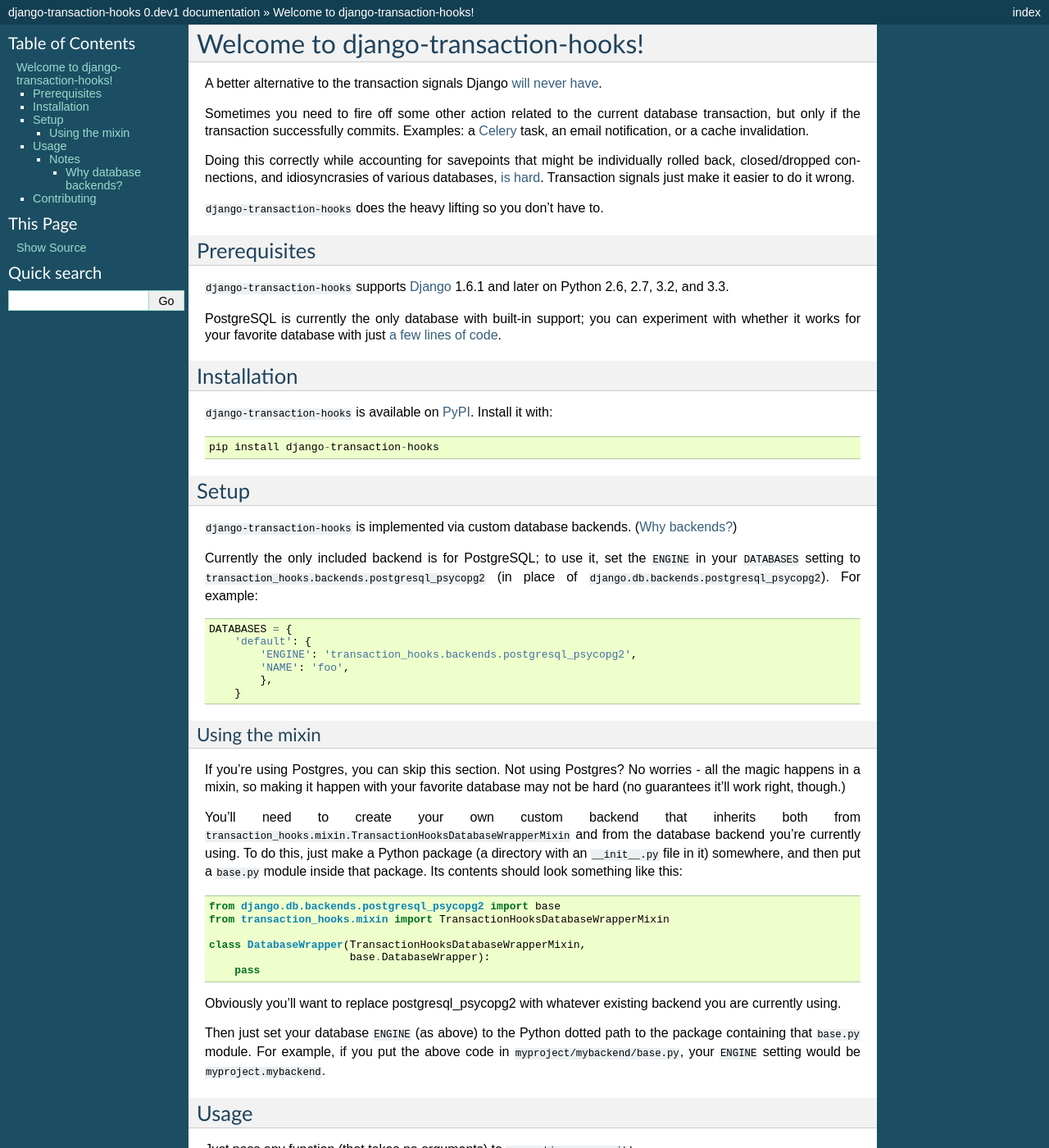
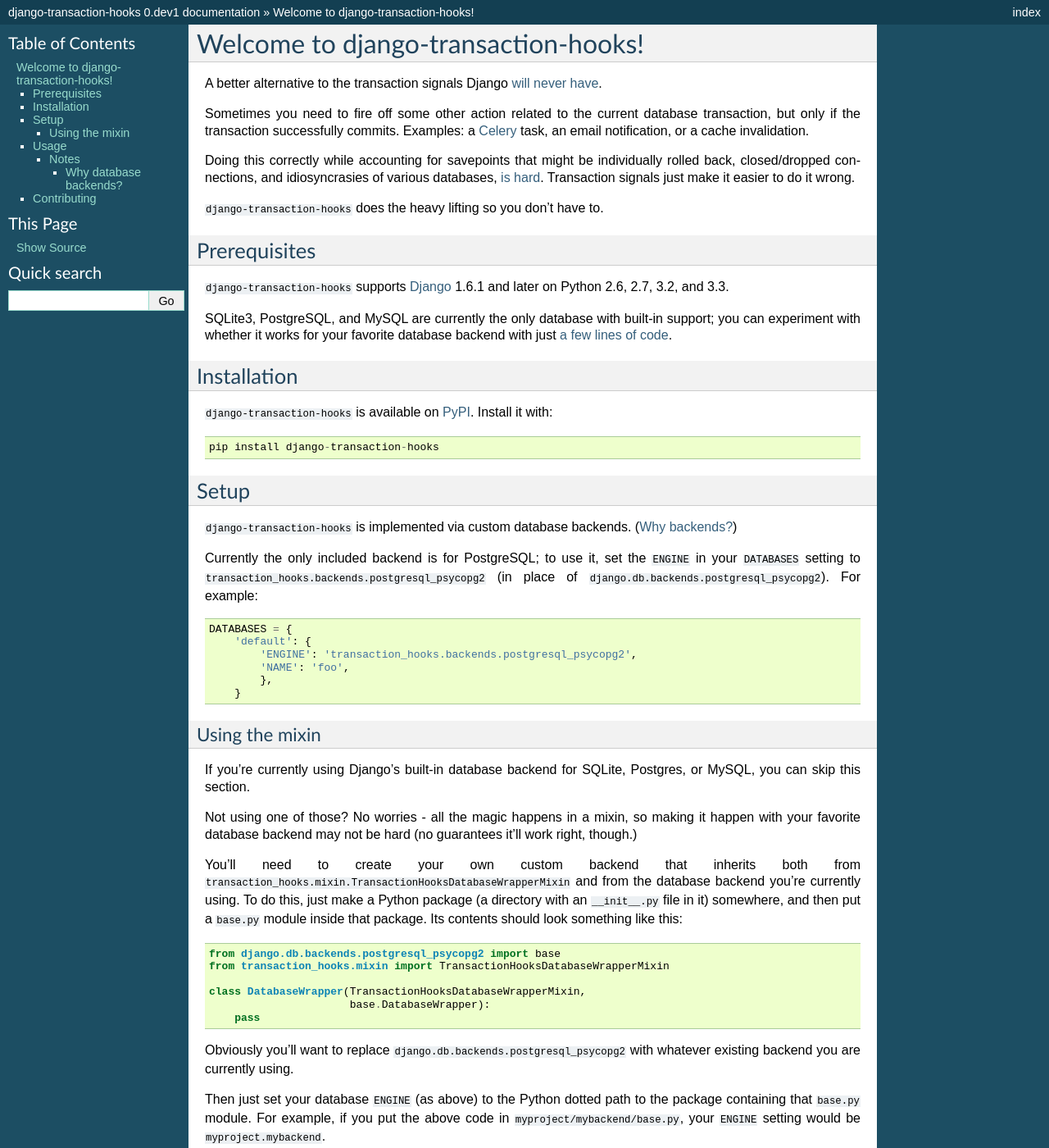
Before and after one commit to carljm/django-transaction-hooks, a Sphinx documentation site: the page built from doc/index.rst, in a window 1280 px wide and 1400 px high. Shown: the whole window at 82% size. Built offline with Sphinx 7.4.7, drawn with Linux system fonts in a browser that asks for light colours.

Commit message:
Add out-of-the-box support for SQLite3 and MySQL.

```diff
--- a/CONTRIBUTING.rst
+++ b/CONTRIBUTING.rst
@@ -51,8 +51,7 @@
 
     ./runtests.py
 
-(This runs the tests on Postgres; you must have a local Postgres server with a
-database named "dtc".)
+(This runs the tests on SQLite.)
 
 To run tox (which runs the tests across all supported Python and Django
 versions and databases) and generate a coverage report in the ``htmlcov/``
@@ -62,3 +61,6 @@
 
 This requires that you have ``python2.6``, ``python2.7``, ``python3.2``, and
 ``python3.3`` binaries on your system's shell path.
+
+It also requires that you have local PostgreSQL and MySQL servers running with
+a ``dtc`` database on each.
--- a/doc/index.rst
+++ b/doc/index.rst
@@ -25,9 +25,9 @@
 ``django-transaction-hooks`` supports `Django`_ 1.6.1 and later on Python 2.6,
 2.7, 3.2, and 3.3.
 
-PostgreSQL is currently the only database with built-in support; you can
-experiment with whether it works for your favorite database with just `a few
-lines of code`_.
+SQLite3, PostgreSQL, and MySQL are currently the only database with built-in
+support; you can experiment with whether it works for your favorite database
+backend with just `a few lines of code`_.
 
 .. _Django: http://www.djangoproject.com/
 
@@ -67,9 +67,12 @@
 Using the mixin
 ~~~~~~~~~~~~~~~
 
-If you're using Postgres, you can skip this section. Not using Postgres? No
-worries - all the magic happens in a mixin, so making it happen with your
-favorite database may not be hard (no guarantees it'll work right, though.)
+If you're currently using Django's built-in database backend for SQLite,
+Postgres, or MySQL, you can skip this section.
+
+Not using one of those? No worries - all the magic happens in a mixin, so
+making it happen with your favorite database backend may not be hard (no
+guarantees it'll work right, though.)
 
 You'll need to create your own custom backend that inherits both from
 ``transaction_hooks.mixin.TransactionHooksDatabaseWrapperMixin`` and from the
@@ -85,8 +88,8 @@
                           base.DatabaseWrapper):
         pass
 
-Obviously you'll want to replace postgresql_psycopg2 with whatever existing
-backend you are currently using.
+Obviously you'll want to replace ``django.db.backends.postgresql_psycopg2``
+with whatever existing backend you are currently using.
 
 Then just set your database ``ENGINE`` (as above) to the Python dotted path to
 the package containing that ``base.py`` module. For example, if you put the
--- a/runtests.py
+++ b/runtests.py
@@ -5,6 +5,6 @@
 import sys
 
 os.environ.setdefault(
-    'DJANGO_SETTINGS_MODULE', 'transaction_hooks.test.settings_pg')
+    'DJANGO_SETTINGS_MODULE', 'transaction_hooks.test.settings_sqlite3')
 
 sys.exit(pytest.main())
```
Also changed, not shown: 7 other files.
